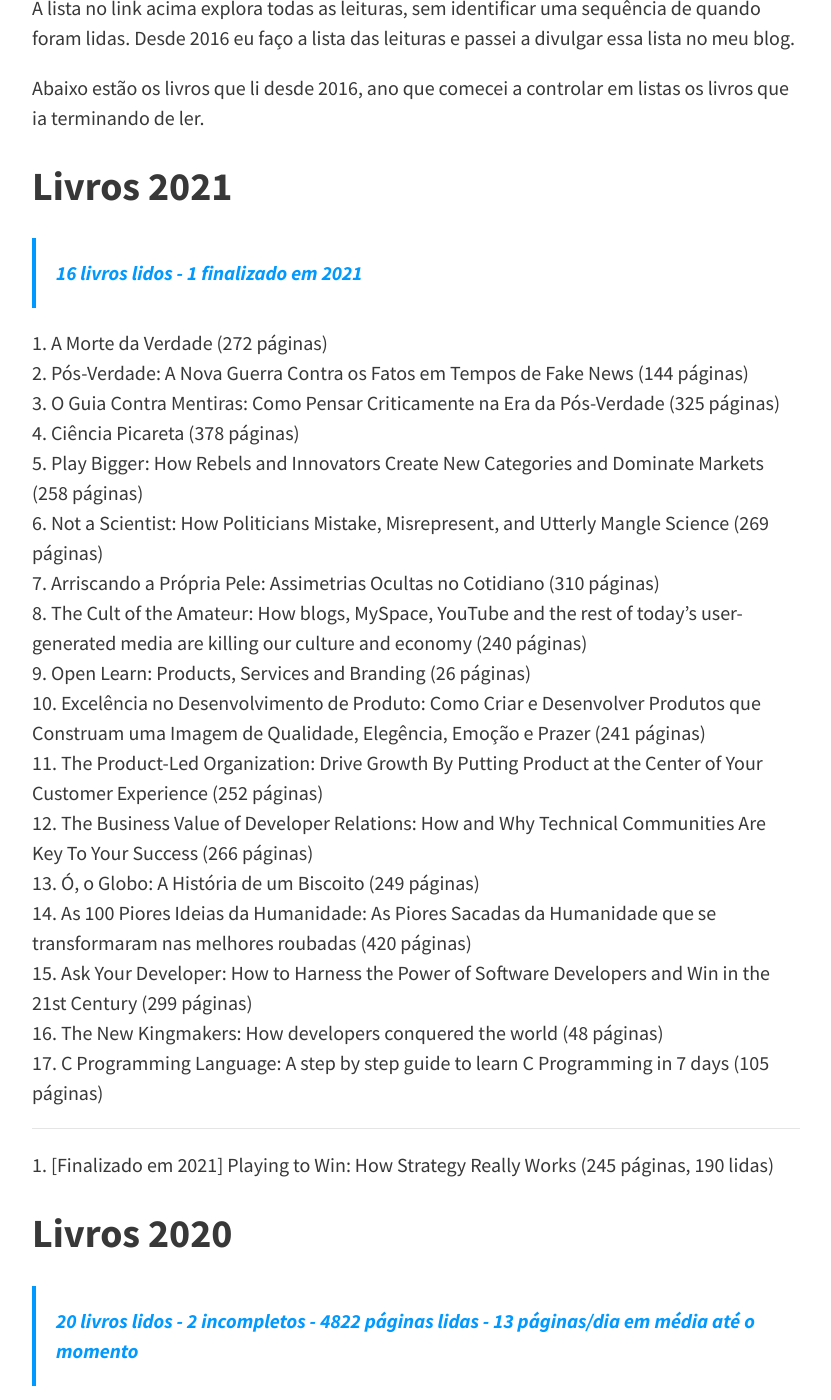
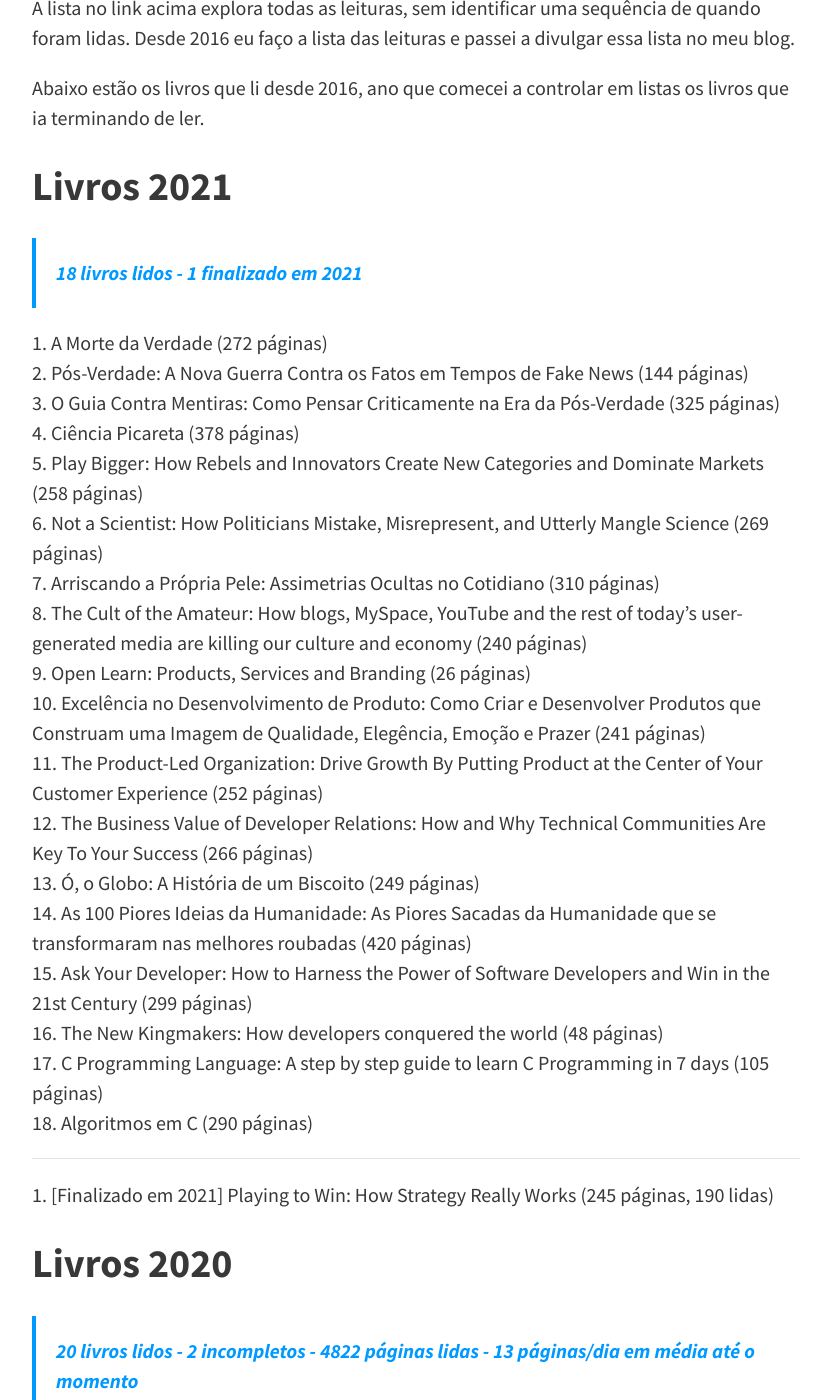
Before and after one commit to felipecbarbosa/felipecbarbosa.github.io, a Jekyll site: the page built from leituras.md, in a window 1280 px wide and 1400 px high, scrolled down 852 px. Shown: the whole window, without its empty margins (224-1055 px from the left). Built offline with Jekyll 4.4.1, drawn with Linux system fonts in a browser that asks for light colours; nearby versions of some CDN libraries; comment, search, counter and statistics services are not loaded.

Commit message:
Added new book

```diff
--- a/leituras.md
+++ b/leituras.md
@@ -22,7 +22,7 @@ A lista no link acima explora todas as leituras, sem identificar uma sequência
 Abaixo estão os livros que li desde 2016, ano que comecei a controlar em listas os livros que ia terminando de ler.
 
 ## Livros 2021 {#livros-2021}
-> 16 livros lidos - 1 finalizado em 2021
+> 18 livros lidos - 1 finalizado em 2021
 
 1. A Morte da Verdade (272 páginas)
 2. Pós-Verdade: A Nova Guerra Contra os Fatos em Tempos de Fake News (144 páginas)
@@ -41,6 +41,7 @@ Abaixo estão os livros que li desde 2016, ano que comecei a controlar em listas
 15. Ask Your Developer: How to Harness the Power of Software Developers and Win in the 21st Century (299 páginas)
 16. The New Kingmakers: How developers conquered the world (48 páginas)
 17. C Programming Language: A step by step guide to learn C Programming in 7 days (105 páginas)
+18. Algoritmos em C (290 páginas)
 
 ---
 
```
